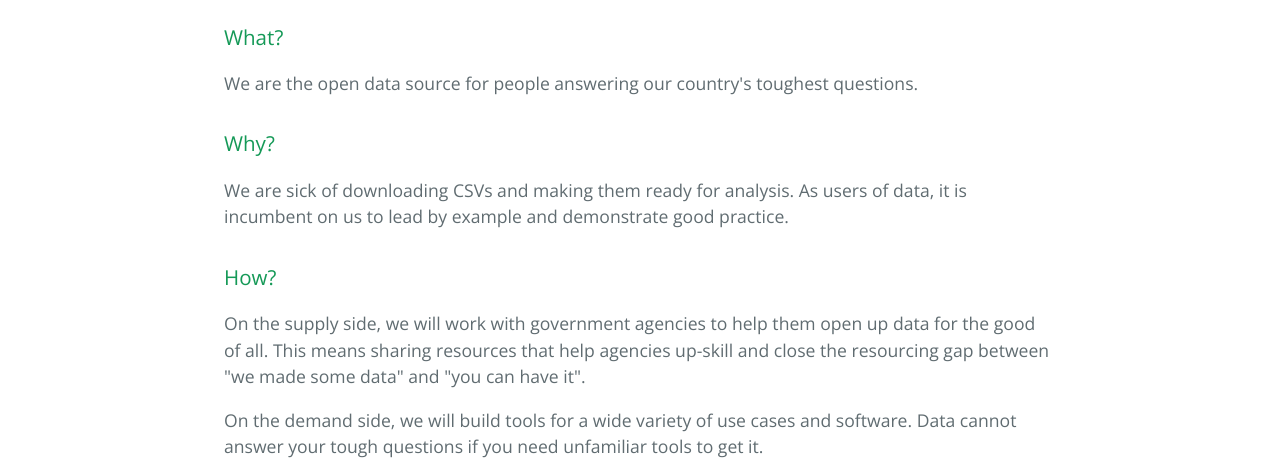
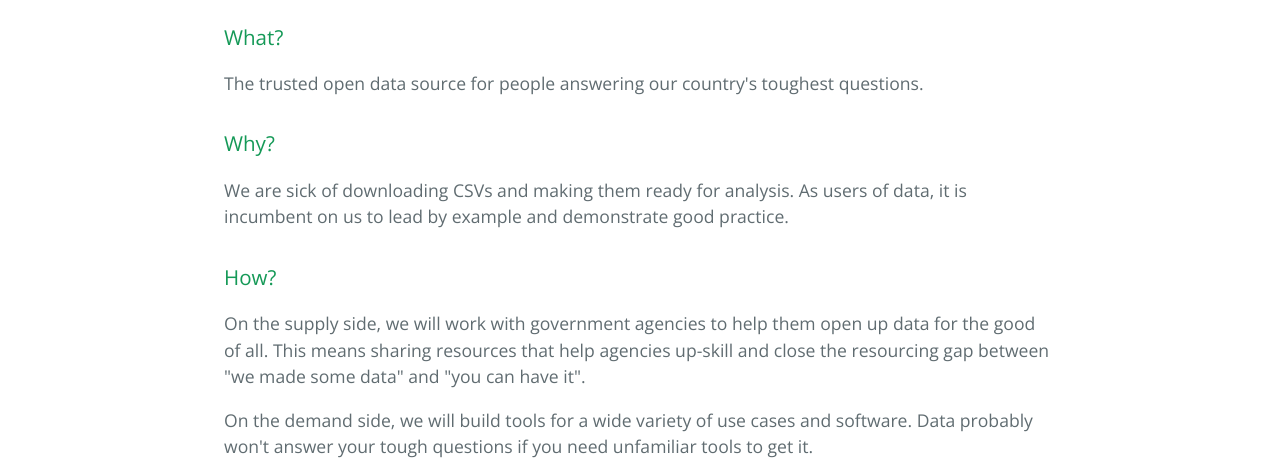
Before and after one commit to thedatanz/thedatanz.github.io, a plain HTML site: page index.html in a window 1280 px wide. Shown: the part 327-800 px from the top of the page. Drawn offline with nearby package versions, Linux system fonts and the light colour scheme.

Commit message:
Update index.html

```diff
--- a/index.html
+++ b/index.html
@@ -19,7 +19,7 @@
       <h3>
 <a id="what" class="anchor" href="#what" aria-hidden="true"><span class="octicon octicon-link"></span></a>What?</h3>
 
-<p>We are the open data source for people answering our country's toughest questions.</p>
+<p>The trusted open data source for people answering our country's toughest questions.</p>
 
 <h3>
 <a id="why" class="anchor" href="#why" aria-hidden="true"><span class="octicon octicon-link"></span></a>Why?</h3>
@@ -31,7 +31,7 @@
 
 <p>On the supply side, we will work with government agencies to help them open up data for the good of all. This means sharing resources that help agencies up-skill and close the resourcing gap between "we made some data" and "you can have it".</p>
 
-<p>On the demand side, we will build tools for a wide variety of use cases and software. Data cannot answer your tough questions if you need unfamiliar tools to get it.</p>
+<p>On the demand side, we will build tools for a wide variety of use cases and software. Data probably won't answer your tough questions if you need unfamiliar tools to get it.</p>
 
 <h3>
 <a id="who" class="anchor" href="#who" aria-hidden="true"><span class="octicon octicon-link"></span></a>Who?</h3>
```
